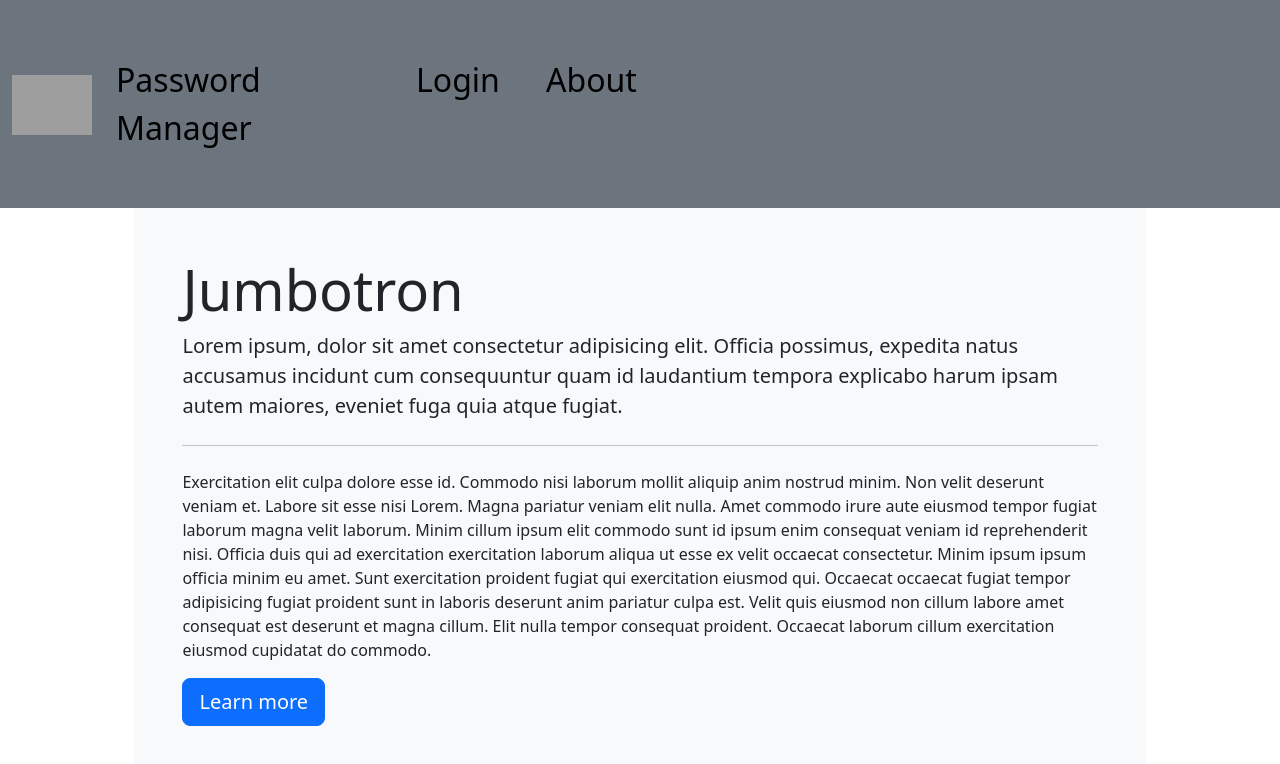
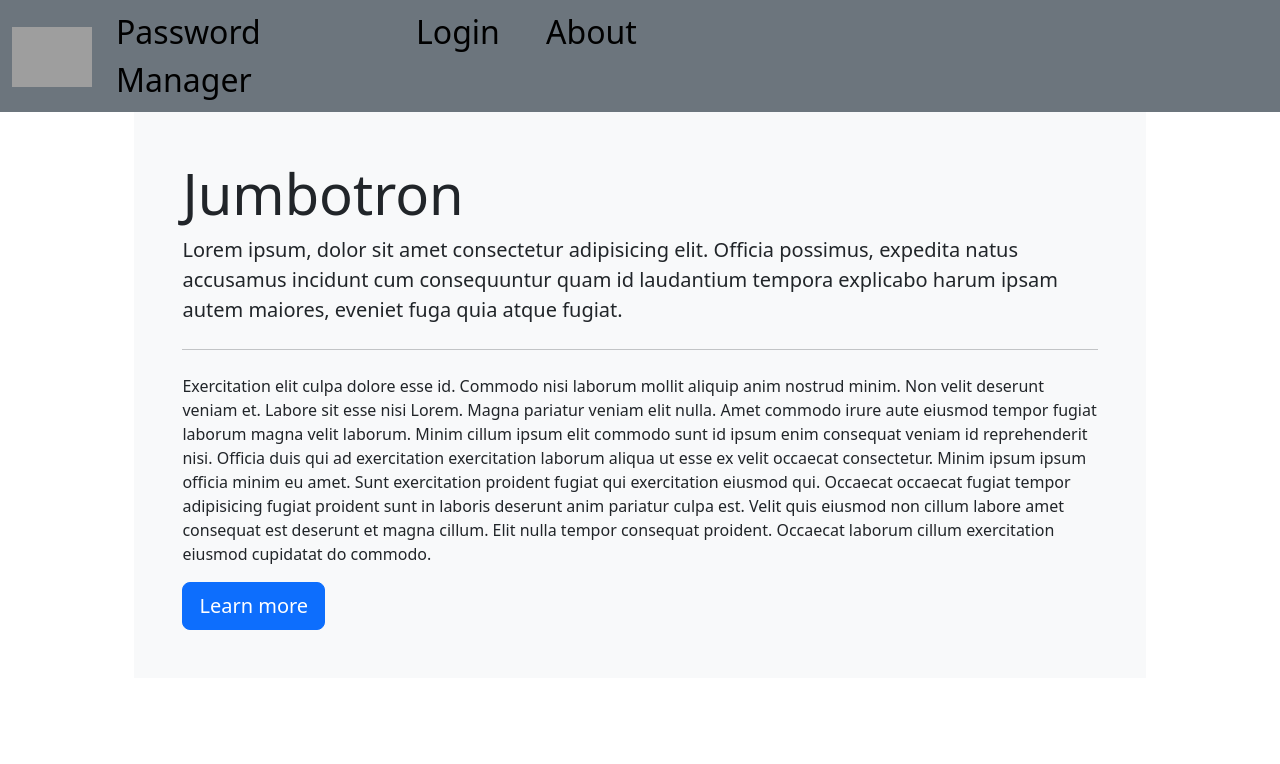
Before and after one commit to Pupper0n1/Password-Manager, a plain HTML site: page index.html in a window 1280 px wide. Drawn offline with nearby package versions, Linux system fonts and the light colour scheme; grey boxes are pictures that could not be loaded.

Commit message:
Update index.html

```diff
--- a/index.html
+++ b/index.html
@@ -9,7 +9,7 @@
     <title>Password Manager</title>
 </head>
 <body>
-    <nav class="navbar navbar-expand-md py-5 bg-secondary"  style="font-size: xx-large; height:5%">
+    <nav class="navbar navbar-expand-md py-0 bg-secondary"  style="font-size: xx-large; height:5%">
         <div class="container-fluid">
           <a class="navbar-brand" href="#"><img src="https://assets.materialup.com/uploads/53a51966-b17f-4f52-a2d8-e34c38b12d5c/preview" alt="Logo" width="80" class="d-inline-block align-text-top"></a>
           <button class="navbar-toggler" type="button" data-bs-toggle="collapse" data-bs-target="#navbarNavDropdown" aria-controls="navbarNavDropdown" aria-expanded="false" aria-label="Toggle navigation">
```
